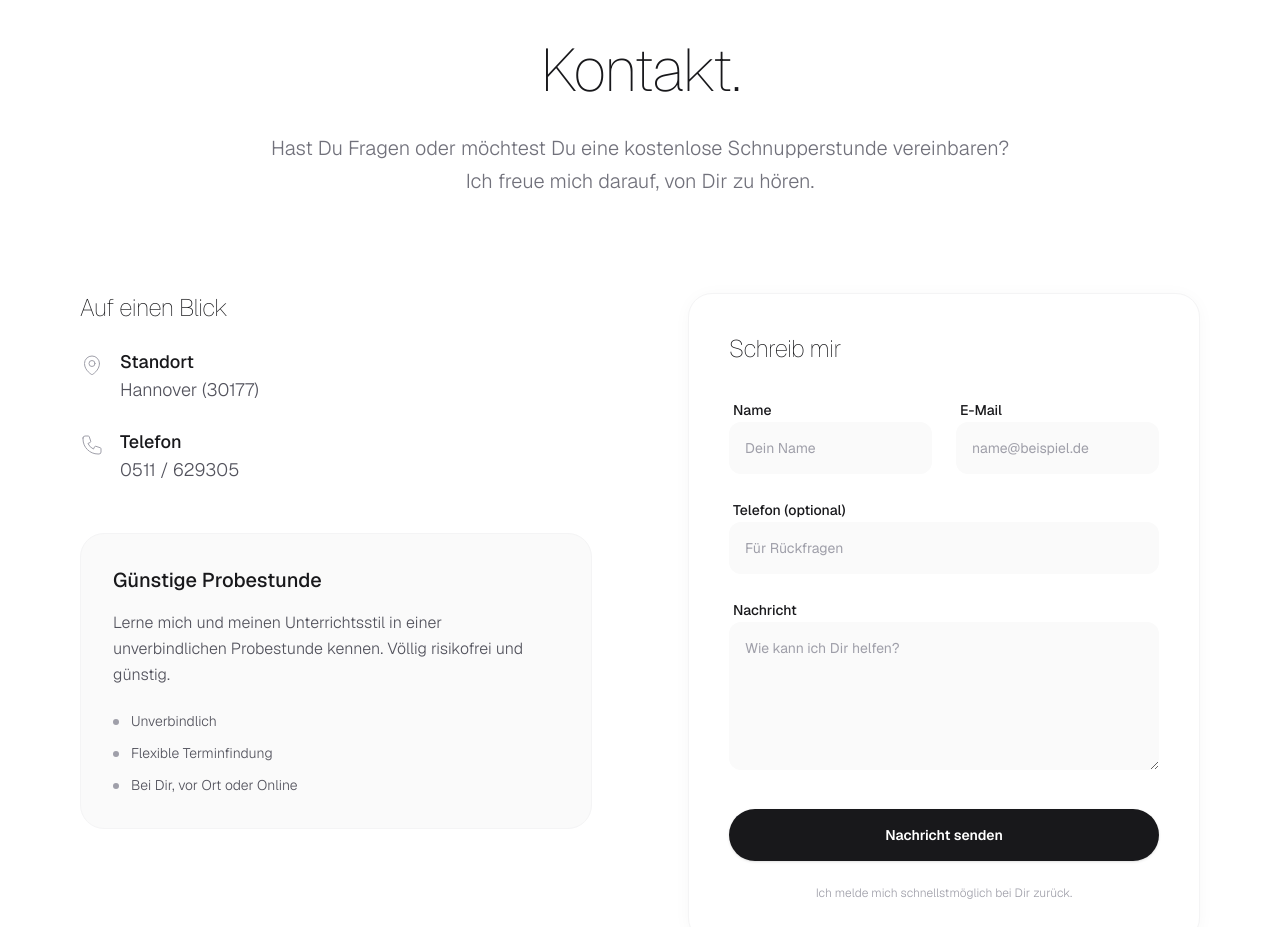
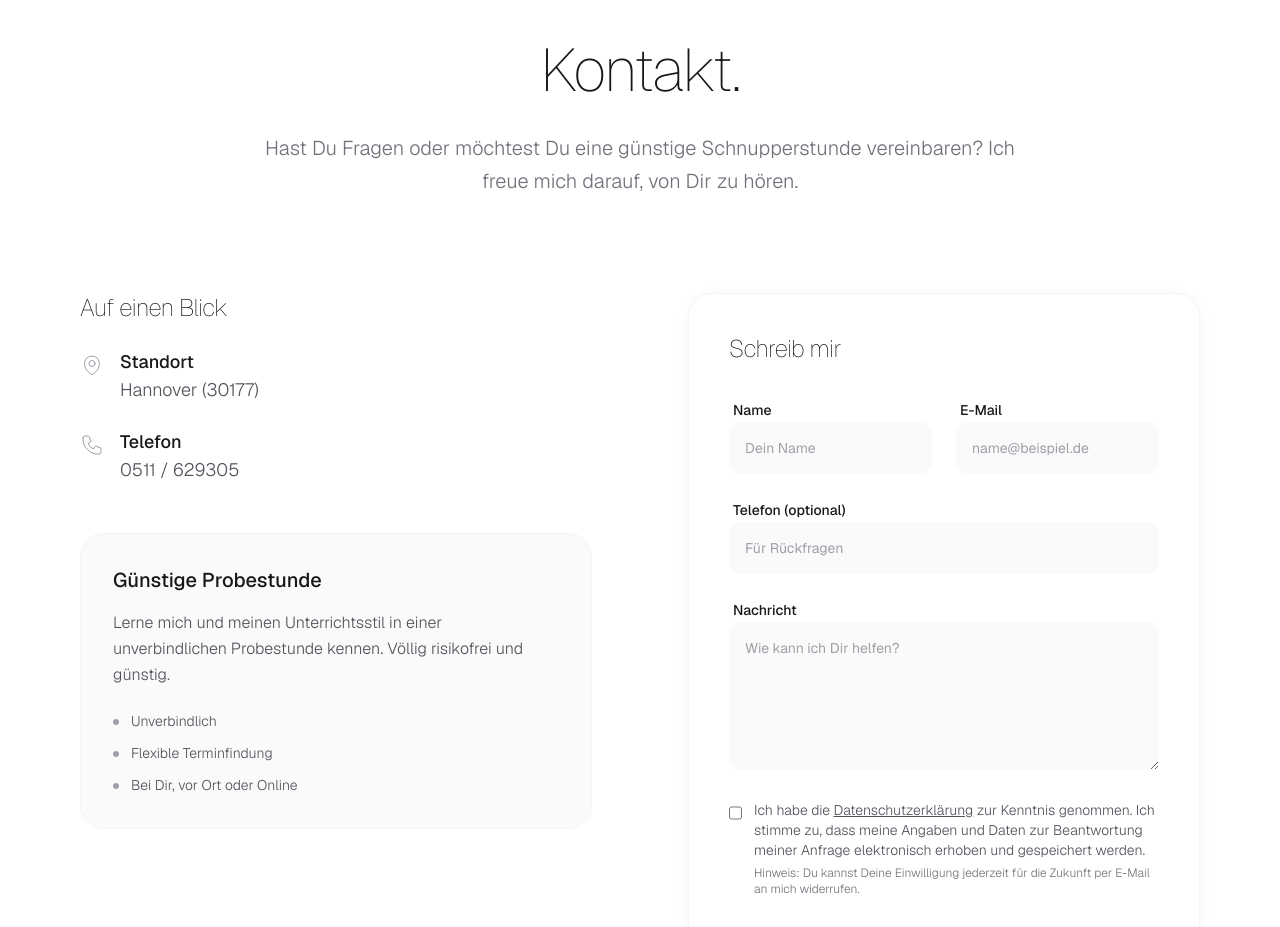
Before and after one commit to aaronhampe/lelia-hernandez, a Next.js app: page /kontakt in a window 1280 px wide. Shown: the part 120-1047 px from the top of the page. Built offline with nearby package versions, Linux system fonts and the light colour scheme; no server answers.

Commit message:
added necessetietetes

```diff
--- /dev/null
+++ b/app/danke/page.tsx
@@ -0,0 +1,28 @@
+import type { Metadata } from "next";
+import Link from "next/link";
+
+export const metadata: Metadata = {
+  title: "Dankeschön! | Lelia Hernández - Klavierunterricht Hannover",
+  description: "Vielen Dank für Ihre Nachricht.",
+};
+
+export default function ThankYouPage() {
+  return (
+    <main className="flex min-h-screen flex-col items-center justify-center bg-white px-4 dark:bg-zinc-950 transition-colors duration-300">
+      <div className="mx-auto max-w-2xl text-center">
+        <h1 className="mb-8 text-4xl font-thin tracking-tight text-zinc-900 dark:text-zinc-50 sm:text-5xl md:text-6xl">
+          Dankeschön!
+        </h1>
+        <p className="mb-12 text-xl font-light leading-relaxed text-zinc-500 dark:text-zinc-400">
+          Vielen Dank für deine Nachricht. Ich habe sie erhalten und werde mich in spätestens drei Tagen bei dir melden.
+        </p>
+        <Link
+          href="/"
+          className="inline-flex items-center justify-center rounded-full bg-zinc-900 px-8 py-3 text-lg font-medium text-white transition-transform hover:bg-zinc-800 hover:scale-105 dark:bg-zinc-50 dark:text-zinc-900 dark:hover:bg-zinc-200"
+        >
+          Zurück zur Startseite
+        </Link>
+      </div>
+    </main>
+  );
+}
--- a/app/datenschutz/page.tsx
+++ b/app/datenschutz/page.tsx
@@ -57,12 +57,11 @@ export default function DatenschutzPage() {
             </p>
             <p className="mb-4">
               Lelia Hernández San Martín<br />
-              Musterstraße 1<br />
               30177 Hannover
             </p>
             <p className="mb-4">
               Telefon: 0511 / 629305<br />
-              E-Mail: info@beispiel.de
+              E-Mail: lelia_hernandez@web.de
             </p>
             <p className="mb-4">
               Verantwortliche Stelle ist die natürliche oder juristische Person, die allein oder gemeinsam mit anderen über die Zwecke und Mittel der Verarbeitung von personenbezogenen Daten (z. B. Namen, E-Mail-Adressen o. Ä.) entscheidet.
--- a/app/impressum/page.tsx
+++ b/app/impressum/page.tsx
@@ -19,7 +19,6 @@ export default function ImpressumPage() {
             <p className="text-zinc-600 dark:text-zinc-400">
               Lelia Hernández San Martín<br />
               Klavierunterricht<br />
-              Musterstraße 1<br />
               30177 Hannover
             </p>
           </section>
@@ -28,7 +27,7 @@ export default function ImpressumPage() {
             <h2 className="text-xl font-medium text-zinc-900 dark:text-zinc-50 mb-4">Kontakt</h2>
             <p className="text-zinc-600 dark:text-zinc-400">
               Telefon: <a href="tel:0511629305" className="hover:text-zinc-900 dark:hover:text-zinc-200">0511 / 629305</a><br />
-              E-Mail: <a href="mailto:info@beispiel.de" className="hover:text-zinc-900 dark:hover:text-zinc-200">info@beispiel.de</a>
+              E-Mail: <a href="mailto:info@beispiel.de" className="hover:text-zinc-900 dark:hover:text-zinc-200">lelia_hernandez@web.de</a>
             </p>
           </section>
 
@@ -36,7 +35,6 @@ export default function ImpressumPage() {
             <h2 className="text-xl font-medium text-zinc-900 dark:text-zinc-50 mb-4">Redaktionell verantwortlich</h2>
             <p className="text-zinc-600 dark:text-zinc-400">
               Lelia Hernández San Martín<br />
-              Musterstraße 1<br />
               30177 Hannover
             </p>
           </section>
--- a/app/kontakt/page.tsx
+++ b/app/kontakt/page.tsx
@@ -16,7 +16,7 @@ export default function ContactPage() {
             Kontakt.
           </h1>
           <p className="text-xl font-light text-zinc-500 dark:text-zinc-400 leading-relaxed">
-            Hast Du Fragen oder möchtest Du eine kostenlose Schnupperstunde vereinbaren?
+            Hast Du Fragen oder möchtest Du eine günstige Schnupperstunde vereinbaren?
             Ich freue mich darauf, von Dir zu hören.
           </p>
         </div>
@@ -92,7 +92,12 @@ export default function ContactPage() {
             <h2 className="text-2xl font-thin tracking-tight text-zinc-900 dark:text-zinc-50 mb-8">
               Schreib mir
             </h2>
-            <form className="space-y-6">
+            <form className="space-y-6" method="POST" action="https://formspree.io/f/mkorawdo">
+              <input
+                type="hidden"
+                name="_next"
+                value={`${process.env.NEXT_PUBLIC_SITE_URL ?? "http://localhost:3000"}/danke`}
+              />
               <div className="grid grid-cols-1 gap-6 sm:grid-cols-2">
                 <div className="space-y-2">
                   <label htmlFor="name" className="text-sm font-medium text-zinc-900 dark:text-zinc-200 ml-1">
@@ -149,6 +154,23 @@ export default function ContactPage() {
                 ></textarea>
               </div>
 
+              <div className="flex items-start gap-3">
+                <input
+                  id="privacy"
+                  name="privacy"
+                  type="checkbox"
+                  required
+                  className="mt-1 h-4 w-4 rounded border-zinc-300 text-zinc-900 focus:ring-zinc-900 dark:border-zinc-700 dark:bg-zinc-800 dark:ring-offset-zinc-900 dark:focus:ring-white accent-zinc-900 dark:accent-white"
+                />
+                <label htmlFor="privacy" className="text-sm font-light text-zinc-600 dark:text-zinc-400">
+                  Ich habe die <a href="/datenschutz" className="underline hover:text-zinc-900 dark:hover:text-zinc-300">Datenschutzerklärung</a> zur Kenntnis genommen. Ich stimme zu, dass meine Angaben und Daten zur Beantwortung meiner Anfrage elektronisch erhoben und gespeichert werden.
+                  <br />
+                  <span className="text-xs text-zinc-500 dark:text-zinc-500 block mt-1">
+                    Hinweis: Du kannst Deine Einwilligung jederzeit für die Zukunft per E-Mail an mich widerrufen.
+                  </span>
+                </label>
+              </div>
+
               <div className="pt-2">
                 <button
                   type="submit"
--- a/components/Footer.tsx
+++ b/components/Footer.tsx
@@ -103,7 +103,7 @@ const Footer = () => {
                 rel="noopener noreferrer"
                 className="text-xs font-light text-zinc-400 hover:text-zinc-600 dark:hover:text-zinc-200 transition-colors"
               >
-                Webdesign von Aaron Hampe
+                Website: Studio Hampe
               </a>
             </div>
             <div className="flex gap-6">
```
